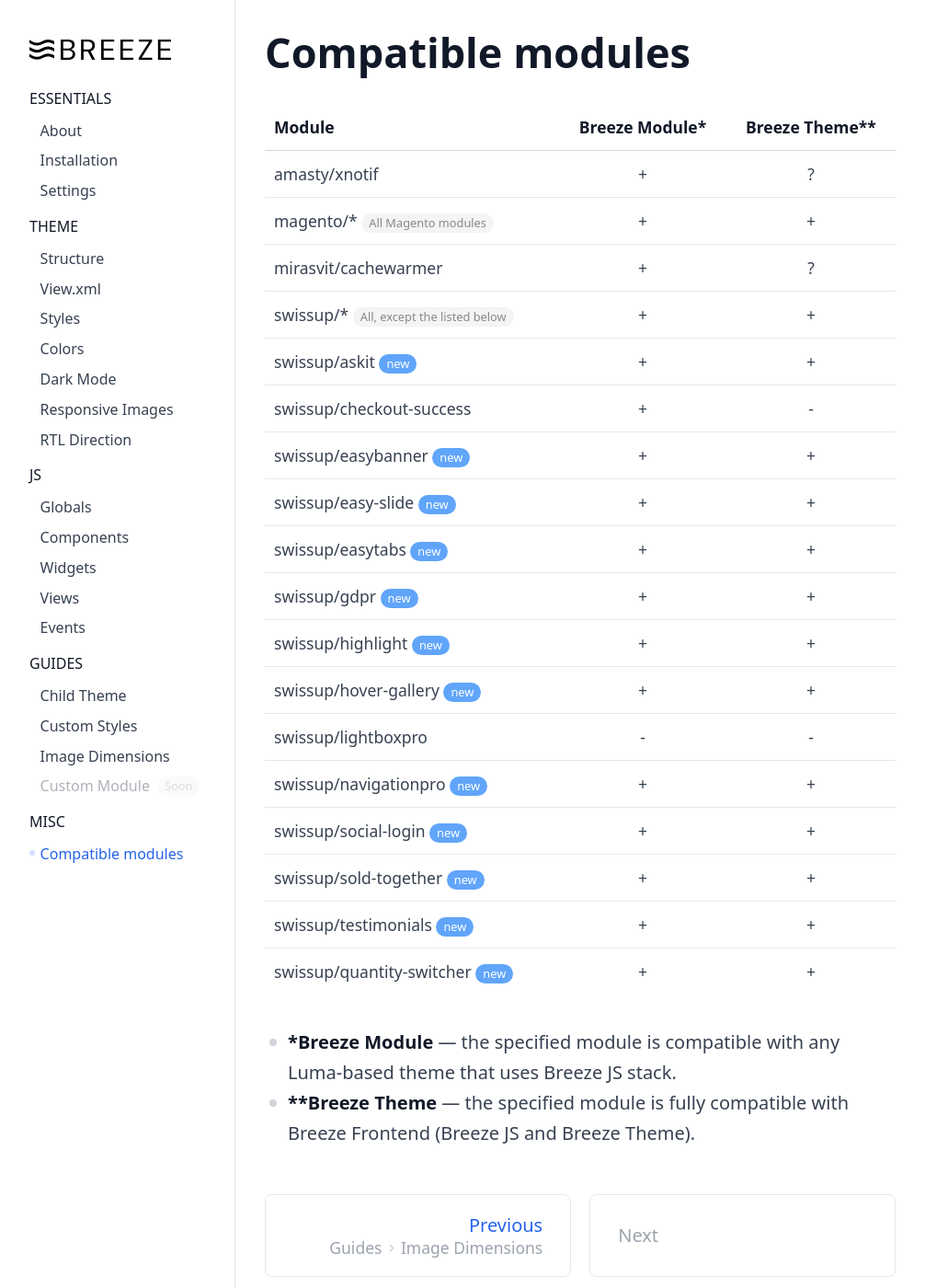
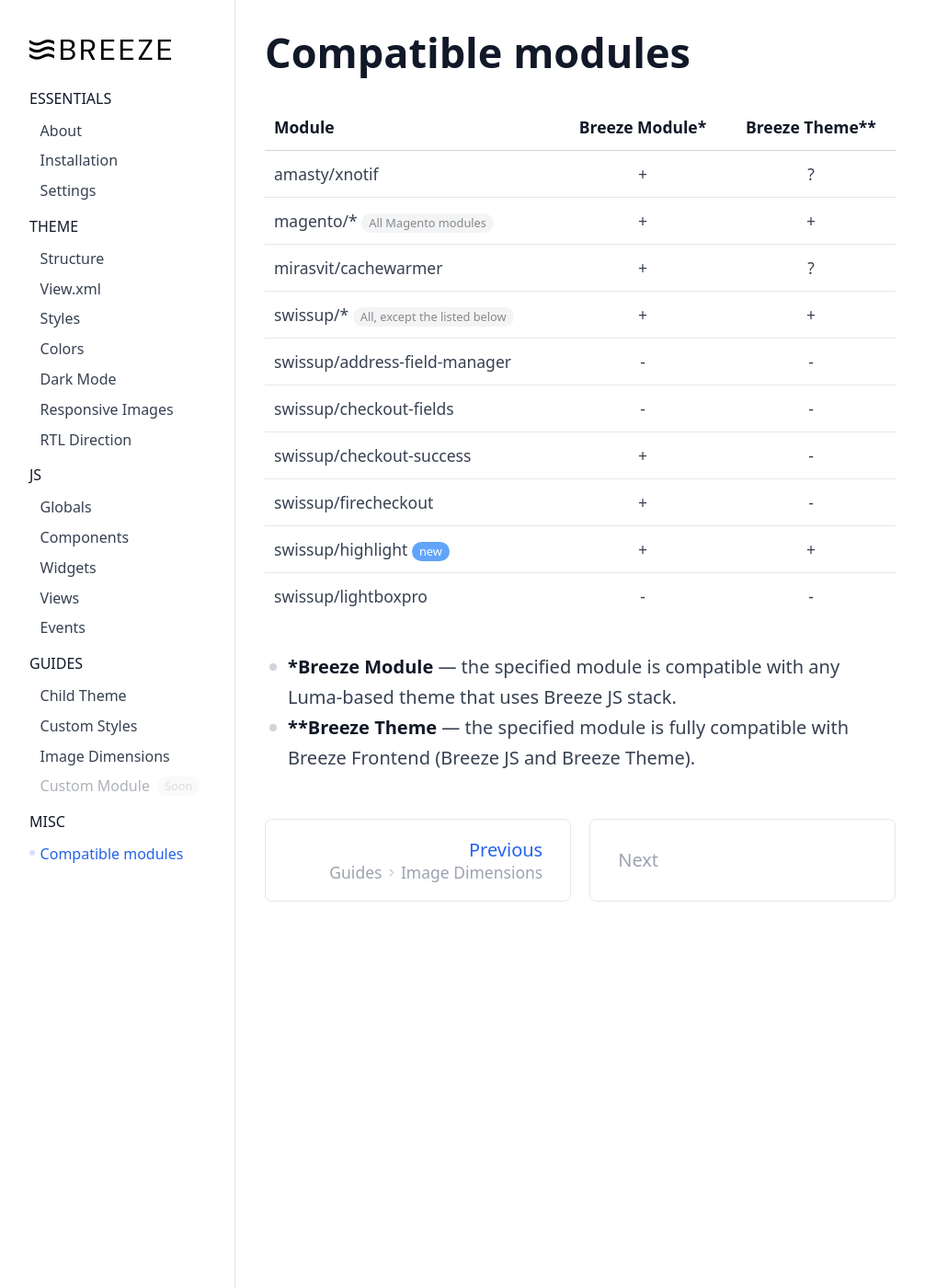
Before and after one commit to breezefront/breezefront.com, a Jekyll site: the page built from collections/_misc/compatible-modules.md, in a window 1280 px wide and 1400 px high. Shown: the whole window at 92% size, without its empty margins (0-1006 px from the left). Built offline with Jekyll 4.4.1, drawn with Linux system fonts in a browser that asks for light colours.

Commit message:
Update compatible modules list

```diff
--- a/collections/_misc/compatible-modules.md
+++ b/collections/_misc/compatible-modules.md
@@ -13,20 +13,12 @@ amasty/xnotif                 | +               | ?
 magento/\* *All Magento modules*{:.badge} | +   | +
 mirasvit/cachewarmer          | +               | ?
 swissup/\* *All, except the listed below*{:.badge} | +     | +
-swissup/askit *new*{:.badge.blue} | +           | +
+swissup/address-field-manager | -               | -
+swissup/checkout-fields       | -               | -
 swissup/checkout-success      | +               | -
-swissup/easybanner *new*{:.badge.blue} | +      | +
-swissup/easy-slide *new*{:.badge.blue} | +      | +
-swissup/easytabs *new*{:.badge.blue} | +        | +
-swissup/gdpr *new*{:.badge.blue} | +            | +
+swissup/firecheckout          | +               | -
 swissup/highlight *new*{:.badge.blue} | +       | +
-swissup/hover-gallery *new*{:.badge.blue} | +   | +
 swissup/lightboxpro           | -               | -
-swissup/navigationpro *new*{:.badge.blue} | +   | +
-swissup/social-login *new*{:.badge.blue} | +    | +
-swissup/sold-together *new*{:.badge.blue} | +   | +
-swissup/testimonials *new*{:.badge.blue} | +    | +
-swissup/quantity-switcher *new*{:.badge.blue} | + | +
 
  -  **\*Breeze Module** --- the specified module is compatible with any
     Luma-based theme that uses Breeze JS stack.
```
